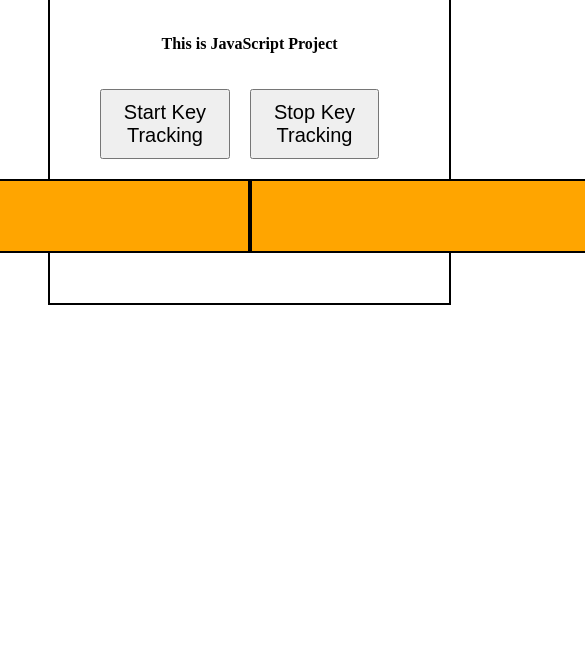
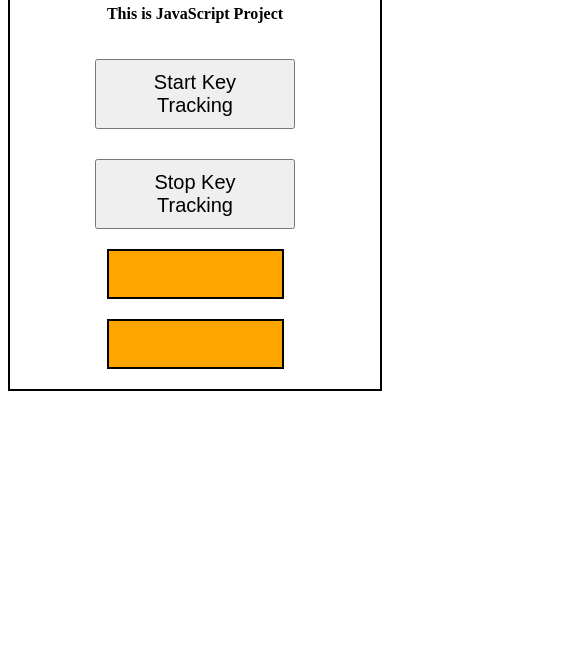
Before and after one commit to AkashVinayakTupe/KeyTracker, a plain HTML site: page index.html in a window 390 px wide. Shown: the part 187-844 px from the top of the page, 585 px wide, since content can reach past the window. Drawn offline with Linux system fonts and the light colour scheme.

Commit message:
style.css

```diff
--- a/style.css
+++ b/style.css
@@ -6,27 +6,34 @@
     margin-top: 50px;
     padding: 50px;
     width: 80%;
-    margin-left: 40px;
+    margin-left: auto;
+    margin-right: auto;
+    box-sizing: border-box;
 }
-.container h1{
+.container h1 {
     padding: 10px;
+    text-align: center;
 }
 
 #log,
 #state {
     height: 50px;
-    width: 500px;
+    width: 300px;
+    max-width: 500px;
     margin-top: 20px;
     border: 2px solid black;
     padding: 10px;
     font-size: 20px;
     text-align: center;
     background-color: #ffa500;
+    box-sizing: border-box;
 }
 
 .button-conatiner {
     display: flex;
     flex-direction: row;
+    flex-wrap: wrap;
+    justify-content: center;
 }
 
 button {
@@ -34,4 +41,45 @@ button {
     padding: 10px 20px;
     margin-top: 20px;
     margin-right: 20px;
+    box-sizing: border-box;
+    flex: 1 1 auto;
+    max-width: 200px;
 }
+
+button:last-child {
+    margin-right: 0;
+}
+
+@media (max-width: 600px) {
+    .container {
+        width: 100%;
+        padding: 20px;
+    }
+
+    .button-conatiner {
+        flex-direction: column;
+    }
+
+    button {
+        width: 100%;
+        margin-right: 0;
+        margin-bottom: 10px;
+    }
+
+    button:last-child {
+        margin-bottom: 0;
+    }
+
+    #log, #state {
+        height: 50px;
+        width: 177px;
+        max-width: 500px;
+        margin-top: 20px;
+        border: 2px solid black;
+        padding: 10px;
+        font-size: 20px;
+        text-align: center;
+        background-color: #ffa500;
+        box-sizing: border-box;
+    }
+}
```
